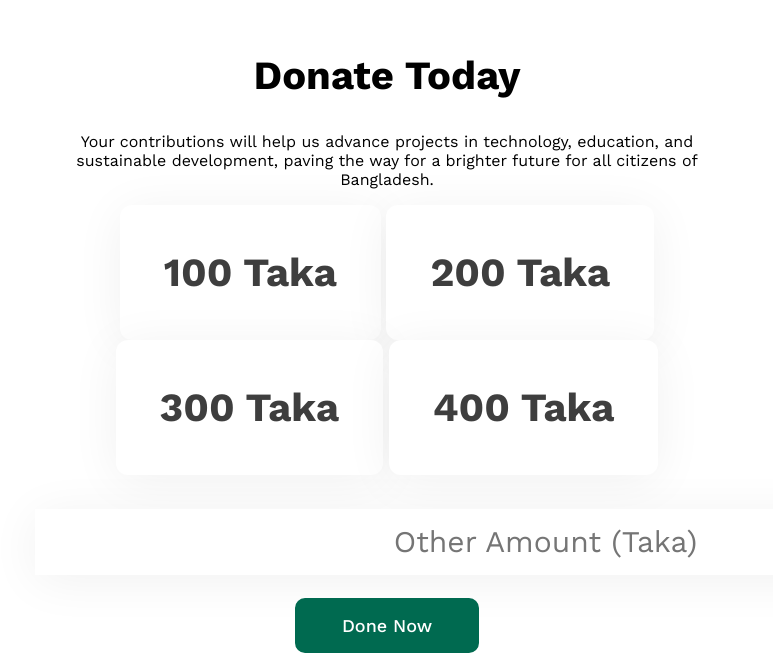
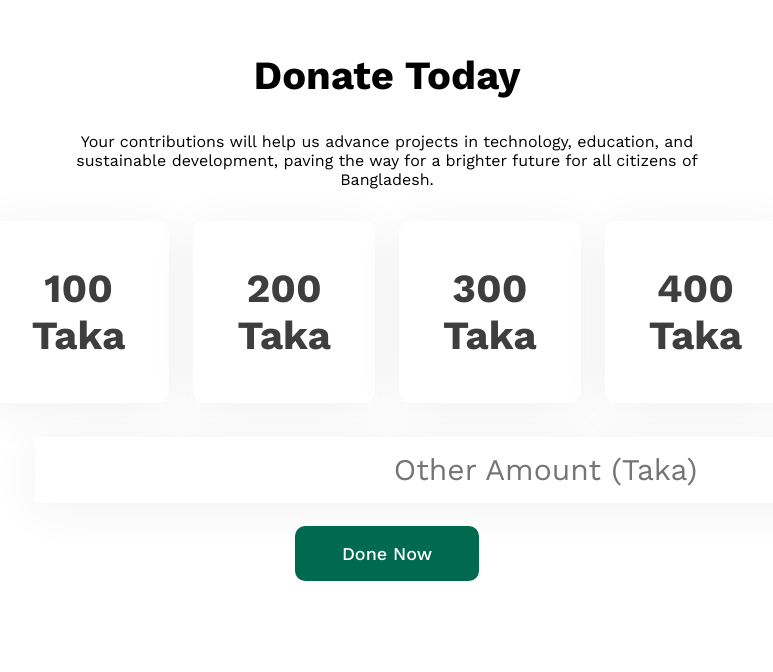
Before and after one commit to Dipon11/ProgrammingHero-ASSIGNMENT-1, a plain HTML site: page index.html in a window 1280 px wide. Shown: the part 3011-3683 px from the top of the page, without its empty margins (253-1026 px from the left). Drawn offline with nearby package versions, Linux system fonts and the light colour scheme.

Commit message:
Minor chnages

```diff
--- a/index.html
+++ b/index.html
@@ -51,7 +51,7 @@
       <div class="sec">
         <img src="/B11A1--assignment-1/assets/card-icon.png" alt="">
         <h4>Infrastructure</h4>
-        <p class="p-desc">Lorem ipsum dolor sit amet consectetur adipisicing elit. Doloremque, deserunt.</p>
+        <p class="p-desc">Building state-of-the-art infrastructure to support economic growth and global competitiveness.</p>
       </div>
       <div class="sec">
         <img src="/B11A1--assignment-1/assets/card-icon.png" alt="">
--- a/style.css
+++ b/style.css
@@ -257,10 +257,12 @@ h2 {
   margin-bottom: 80px;
   text-align: center;
 }
-.btn4-cont {
+.btn-cont {
   display: flex;
+  align-items: center;
+  justify-content: center;
+  gap: 24px;
   margin-top: 32px;
-  gap: 24px;
 }
 .btn4 {
   padding: 44px;
```
